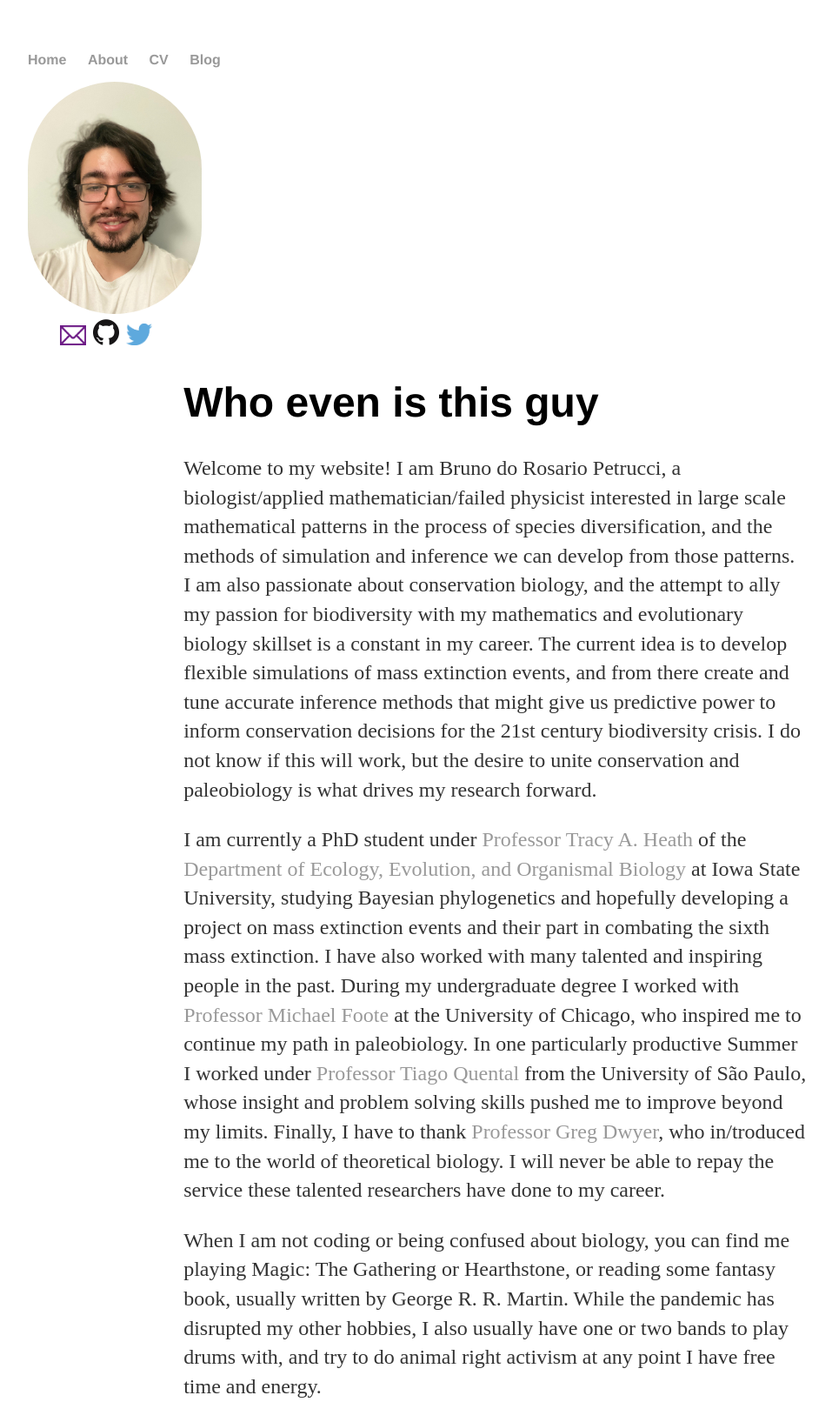
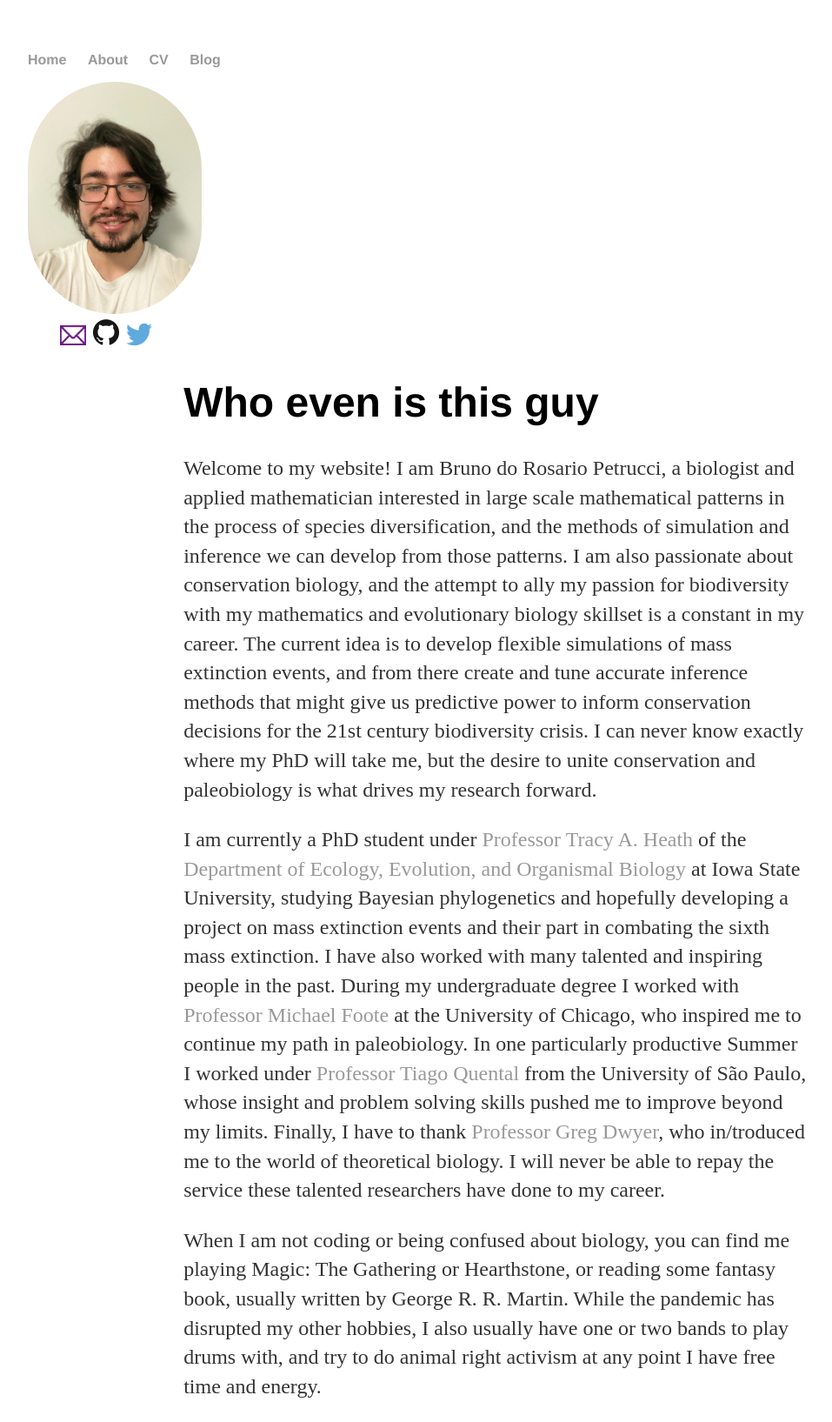
Before and after one commit to Brunnun/brunnun.github.io, a Jekyll site: the page built from about/index.html, in a window 1280 px wide. Shown: the whole page at 87% size, without its empty margins (160-1117 px from the left). Built offline with Jekyll 4.4.1, drawn with Linux system fonts in a browser that asks for light colours.

Commit message:
Took out the self deprecation cause my friends are boring

```diff
--- a/about/index.html
+++ b/about/index.html
@@ -4,7 +4,7 @@
 ---
     <h1>{{ page.title }}</h1>
 
-    <p>Welcome to my website! I am Bruno do Rosario Petrucci, a biologist/applied mathematician/failed physicist interested in large scale mathematical patterns in the process of species diversification, and the methods of simulation and inference we can develop from those patterns. I am also passionate about conservation biology, and the attempt to ally my passion for biodiversity with my mathematics and evolutionary biology skillset is a constant in my career. The current idea is to develop flexible simulations of mass extinction events, and from there create and tune accurate inference methods that might give us predictive power to inform conservation decisions for the 21st century biodiversity crisis. I do not know if this will work, but the desire to unite conservation and paleobiology is what drives my research forward.</p>
+    <p>Welcome to my website! I am Bruno do Rosario Petrucci, a biologist and applied mathematician interested in large scale mathematical patterns in the process of species diversification, and the methods of simulation and inference we can develop from those patterns. I am also passionate about conservation biology, and the attempt to ally my passion for biodiversity with my mathematics and evolutionary biology skillset is a constant in my career. The current idea is to develop flexible simulations of mass extinction events, and from there create and tune accurate inference methods that might give us predictive power to inform conservation decisions for the 21st century biodiversity crisis. I can never know exactly where my PhD will take me, but the desire to unite conservation and paleobiology is what drives my research forward.</p>
 
     <p>I am currently a PhD student under <a href="https://phyloworks.org">Professor Tracy A. Heath</a> of the <a href="https://www.eeob.iastate.edu">Department of Ecology, Evolution, and Organismal Biology</a> at Iowa State University, studying Bayesian phylogenetics and hopefully developing a project on mass extinction events and their part in combating the sixth mass extinction. I have also worked with many talented and inspiring people in the past. During my undergraduate degree I worked with <a href="https://geosci.uchicago.edu/people/michael-foote/">Professor Michael Foote</a> at the University of Chicago, who inspired me to continue my path in paleobiology. In one particularly productive Summer I worked under <a href="https://labmeme.github.io">Professor Tiago Quental</a> from the University of São Paulo, whose insight and problem solving skills pushed me to improve beyond my limits. Finally, I have to thank <a href="http://dwyerlab.uchicago.edu/">Professor Greg Dwyer</a>, who in/troduced me to the world of theoretical biology. I will never be able to repay the service these talented researchers have done to my career.</p>
 
```
